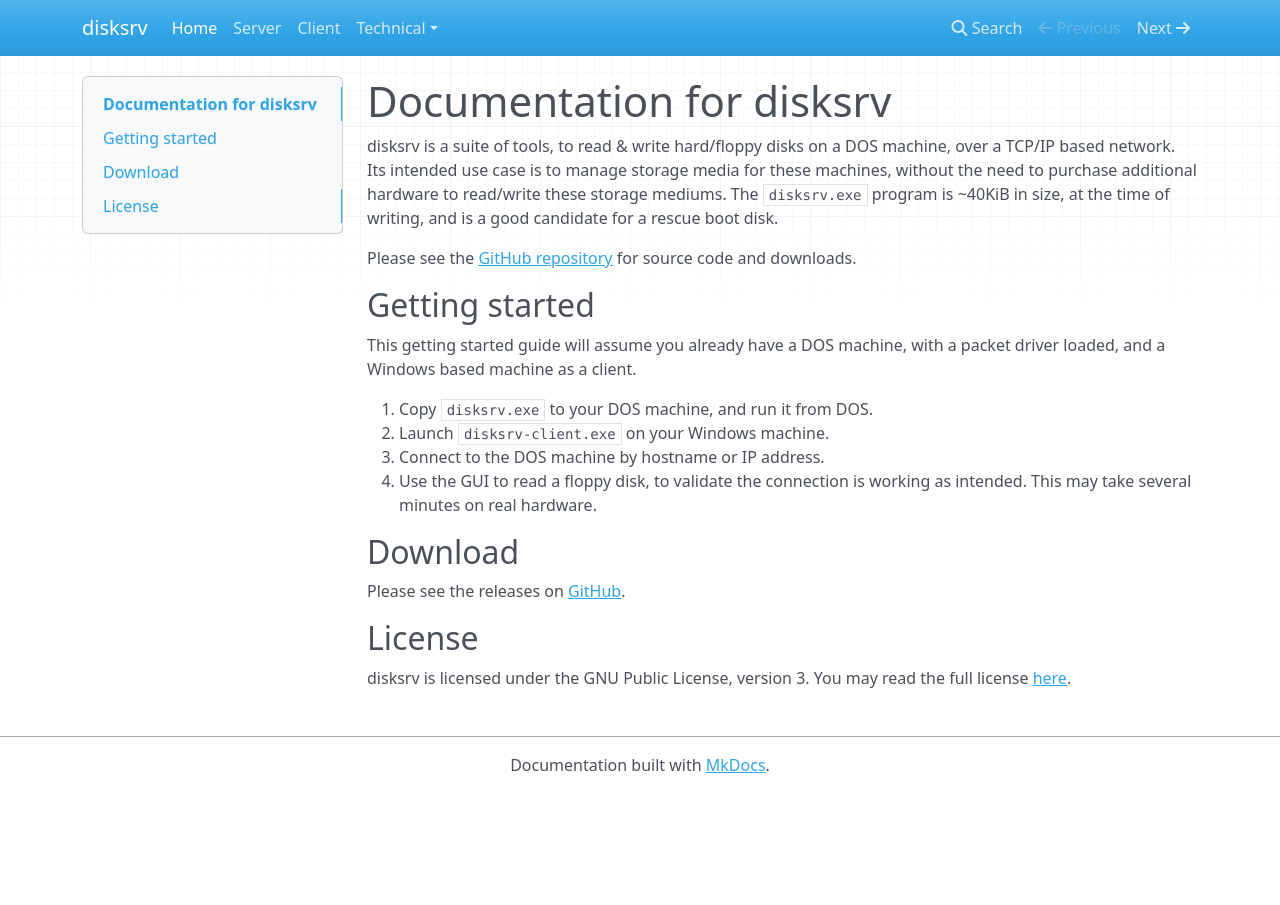
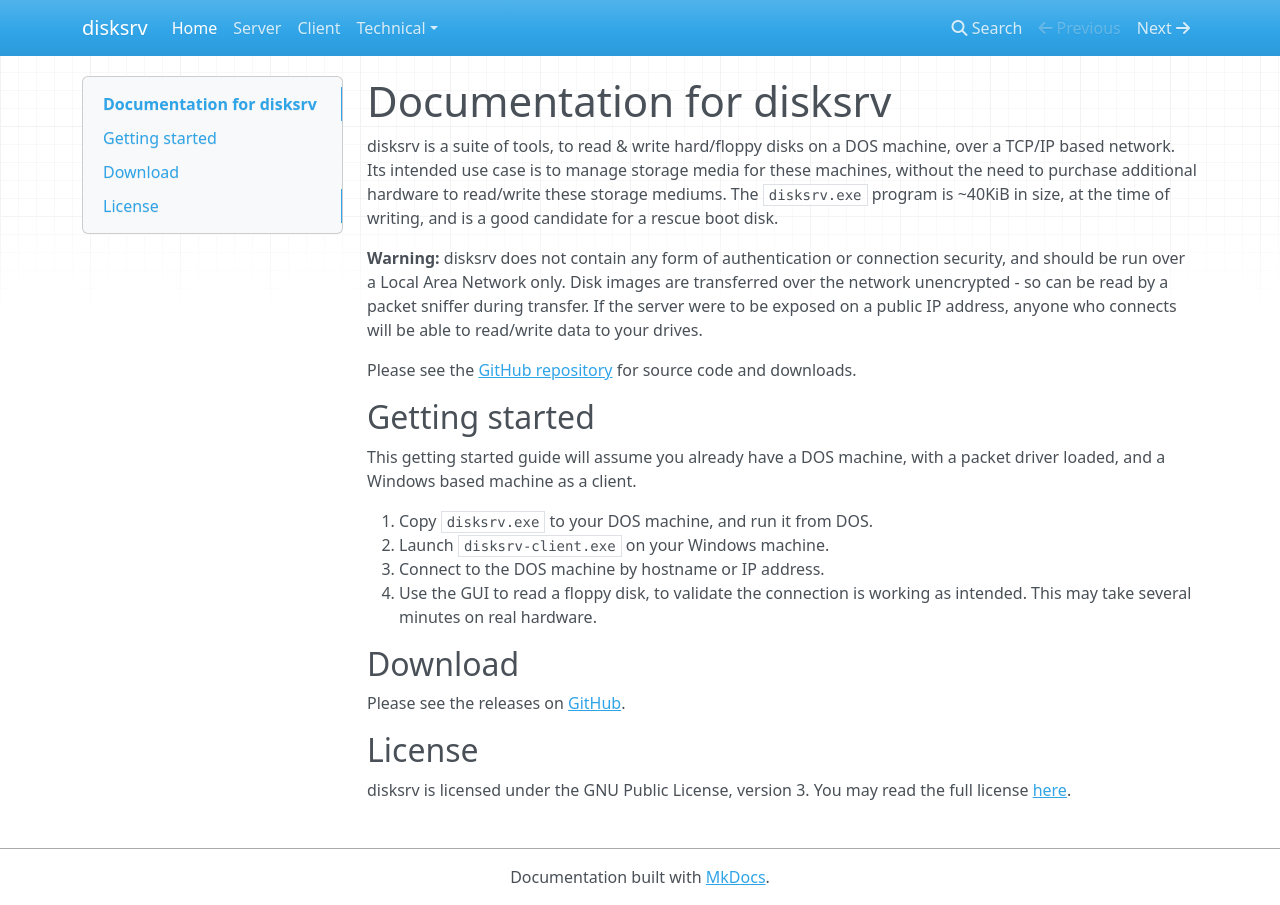
Before and after one commit to StereoRocker/disksrv, an MkDocs documentation site: the page built from docs/index.md, in a window 1280 px wide. Built offline with MkDocs 1.6.1, drawn with Linux system fonts in a browser that asks for light colours; nearby versions of some CDN libraries.

Commit message:
Added network security warning to documentation

```diff
--- a/docs/index.md
+++ b/docs/index.md
@@ -2,6 +2,8 @@
 
 disksrv is a suite of tools, to read & write hard/floppy disks on a DOS machine, over a TCP/IP based network.
 Its intended use case is to manage storage media for these machines, without the need to purchase additional hardware to read/write these storage mediums. The `disksrv.exe` program is ~40KiB in size, at the time of writing, and is a good candidate for a rescue boot disk.
+
+**Warning:** disksrv does not contain any form of authentication or connection security, and should be run over a Local Area Network only. Disk images are transferred over the network unencrypted - so can be read by a packet sniffer during transfer. If the server were to be exposed on a public IP address, anyone who connects will be able to read/write data to your drives.
 
 Please see the [GitHub repository](https://github.com/StereoRocker/disksrv/) for source code and downloads.
 
```
Also changed, not shown: README.md (+2 -0 lines), 2 other files.
